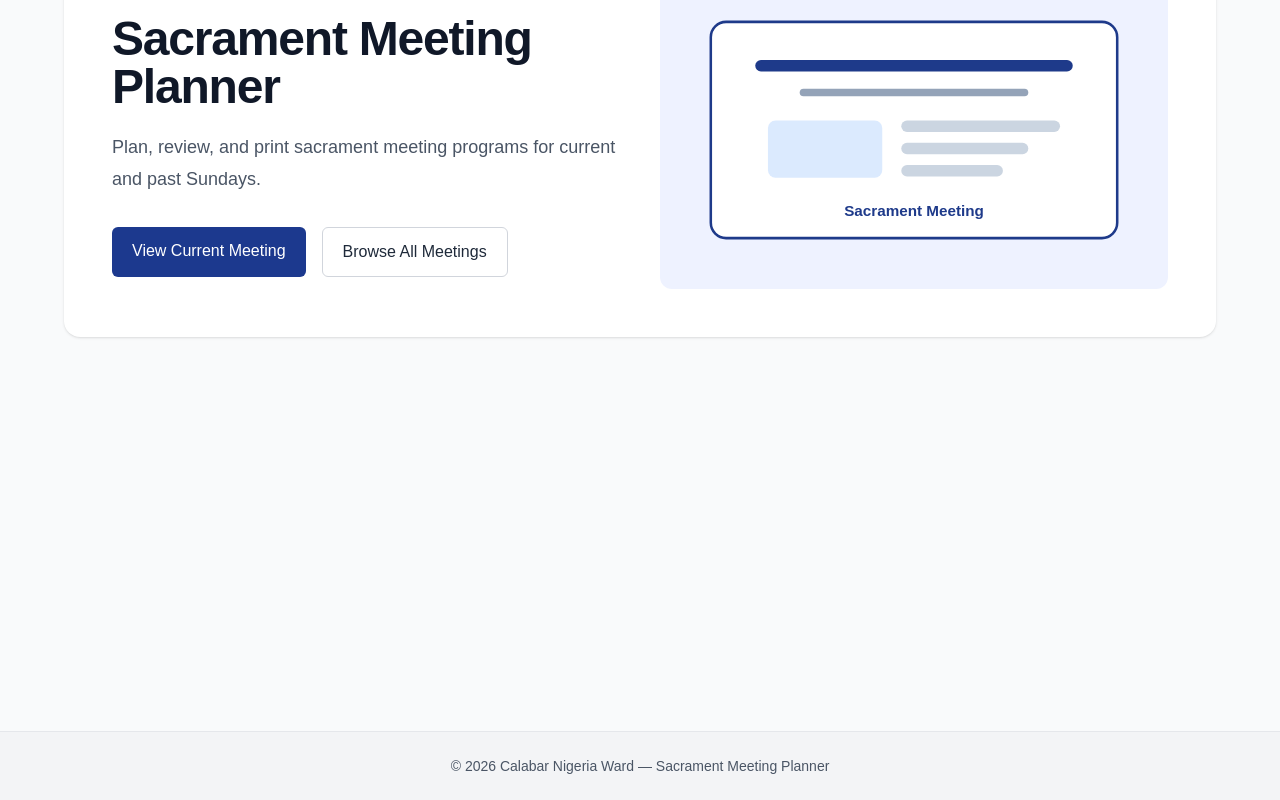
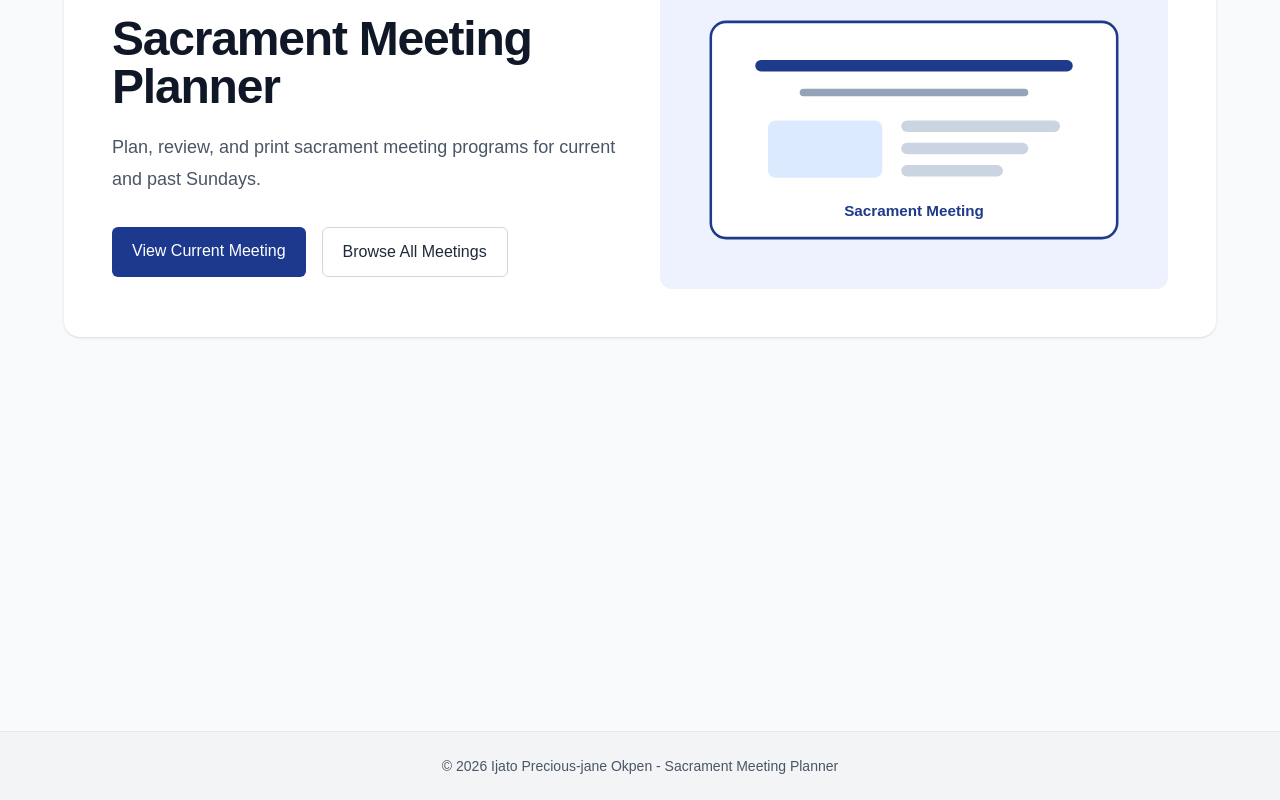
Before and after one commit to Ijato-Ila/sacrament-meetings, a Next.js app: page / in a window 1280 px wide. Shown: the part 259-1059 px from the top of the page. Built offline with nearby package versions, Linux system fonts and the light colour scheme.

Commit message:
Build sacrament meeting planner

```diff
--- a/components/Footer.tsx
+++ b/components/Footer.tsx
@@ -3,7 +3,7 @@ export default function Footer() {
         <footer className="mt-12 border-t border-gray-200 bg-gray-100">
             <div className="mx-auto max-w-6xl px-6 py-6 text-center text-sm text-gray-600">
                 <p>
-                    © {new Date().getFullYear()} Calabar Nigeria Ward — Sacrament
+                    © {new Date().getFullYear()} Ijato Precious-jane Okpen - Sacrament
                     Meeting Planner
                 </p>
             </div>
```
